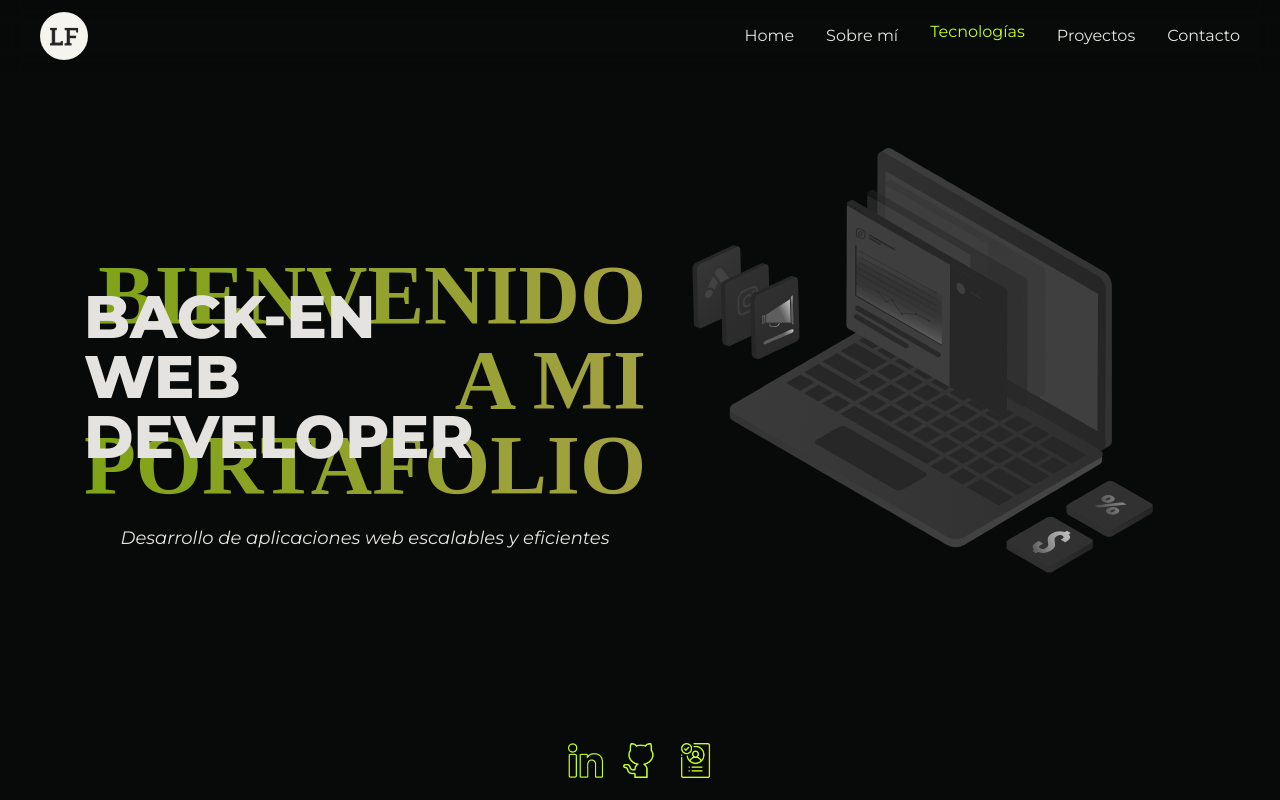
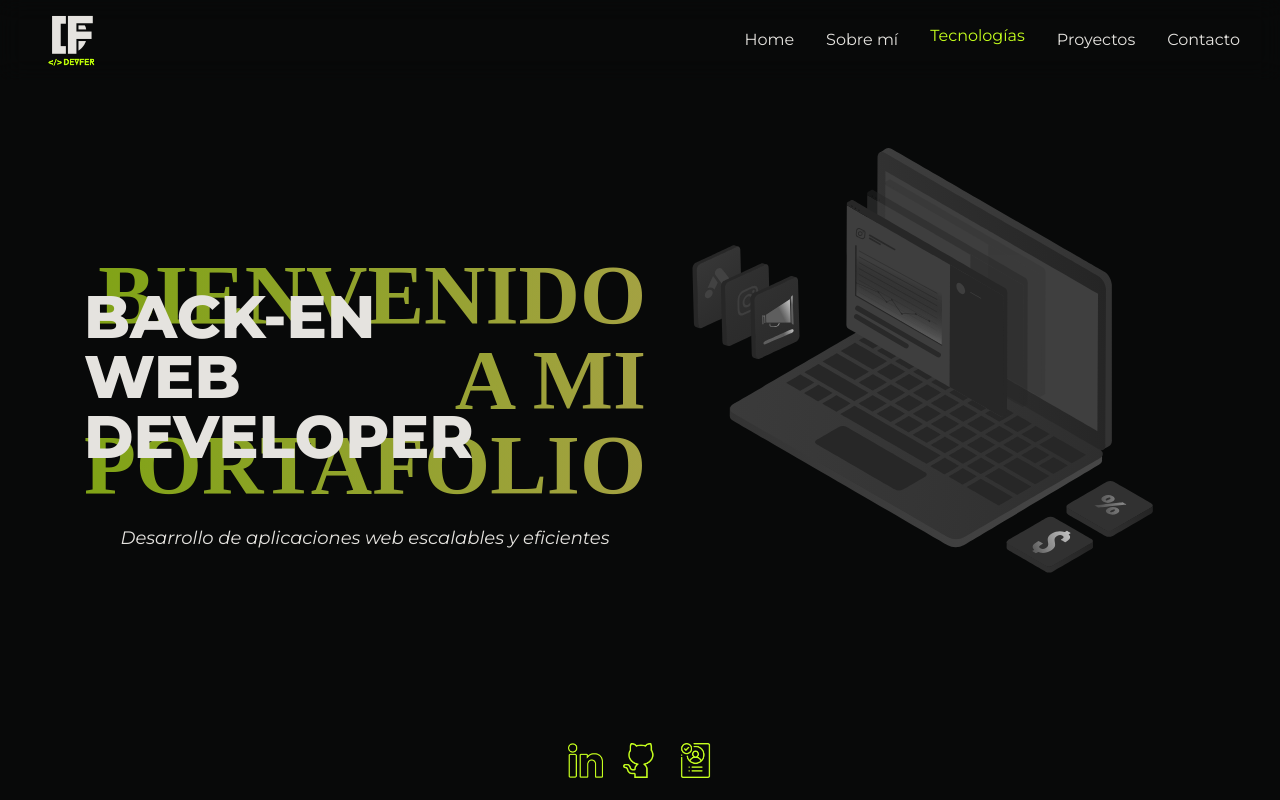
Before and after one commit to fernando8alvarez/Portafolio-2.0v, a React (Vite) app: page / in a window 1280 px wide. Shown: the top 800 px of the page. Built offline with nearby package versions, Linux system fonts and the light colour scheme; a web font is replaced by a local one.

Commit message:
feat: agregando favicon

```diff
--- a/index.html
+++ b/index.html
@@ -2,7 +2,7 @@
 <html lang="en">
   <head>
     <meta charset="UTF-8" />
-    <link rel="icon" type="image/svg+xml" href="/vite.svg" />
+    <link rel="icon" type="image/svg+xml" href="/devfer.png" />
     <meta name="viewport" content="width=device-width, initial-scale=1.0" />
     <title>Luis Fernando</title>
   </head>
--- a/src/components/Navbar/Navbar.jsx
+++ b/src/components/Navbar/Navbar.jsx
@@ -1,6 +1,6 @@
 import React, { useEffect, useState } from 'react';
 import { Link } from 'react-scroll';
-import logo from '../../imgs/lf.png';
+import logo from '../../imgs/devfer.png';
 import { idGenerate } from '../../helpers/index';
 import { useSpring, animated } from 'react-spring';
 import {
@@ -74,7 +74,7 @@ export default function Navbar({ currentSection }) {
             <animated.div style={animatedNavbar} className=" px-10 sm:px-20 md:px-10 py-2">
                 <Container1>
                     <a href="#top" className="flex items-center">
-                        <img src={logo} className="h-10 mr-3 sm:h-12 rounded-full" alt="Logo" />
+                        <img src={logo} className="h-12 sm:h-16" alt="Logo" />
                     </a>
                     <Menu
                         data-collapse-toggle="navbar-default"
```
Also changed, not shown: public/devfer.png (added), src/imgs/devfer.png (added).
